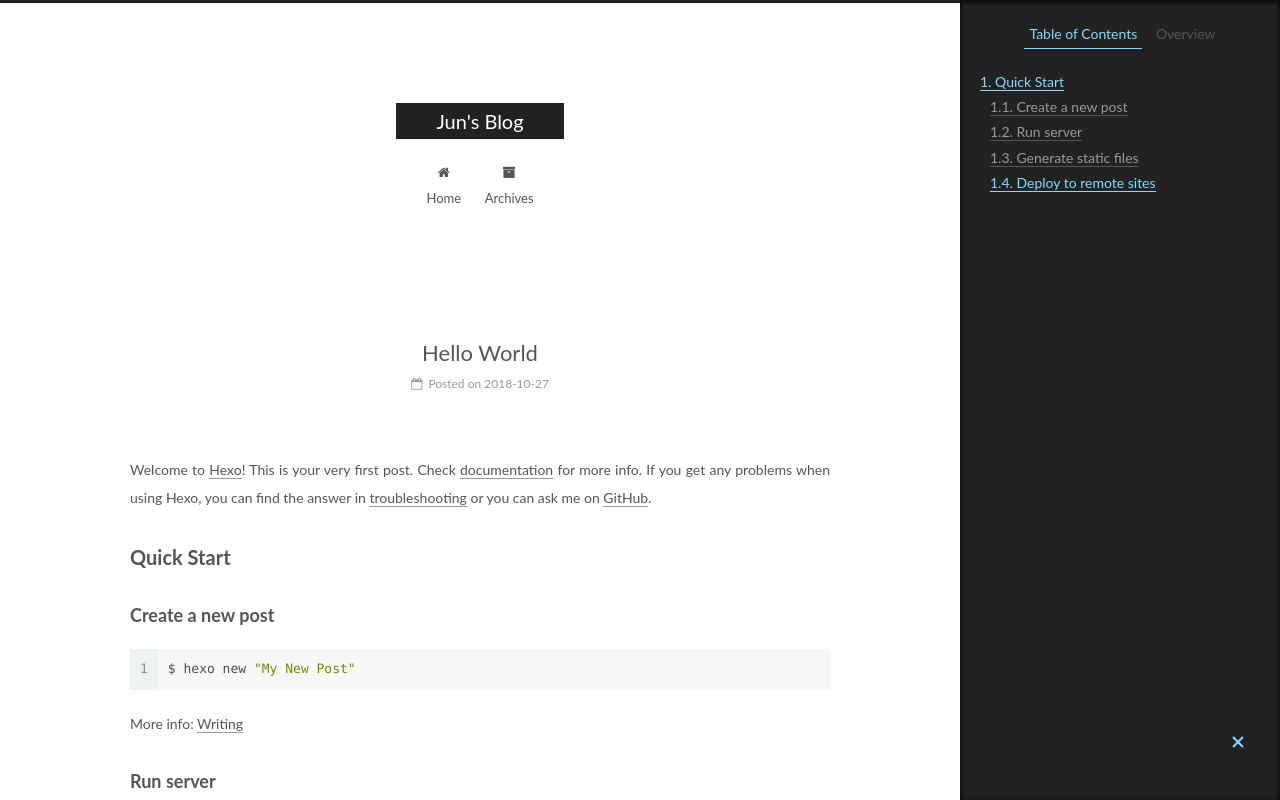
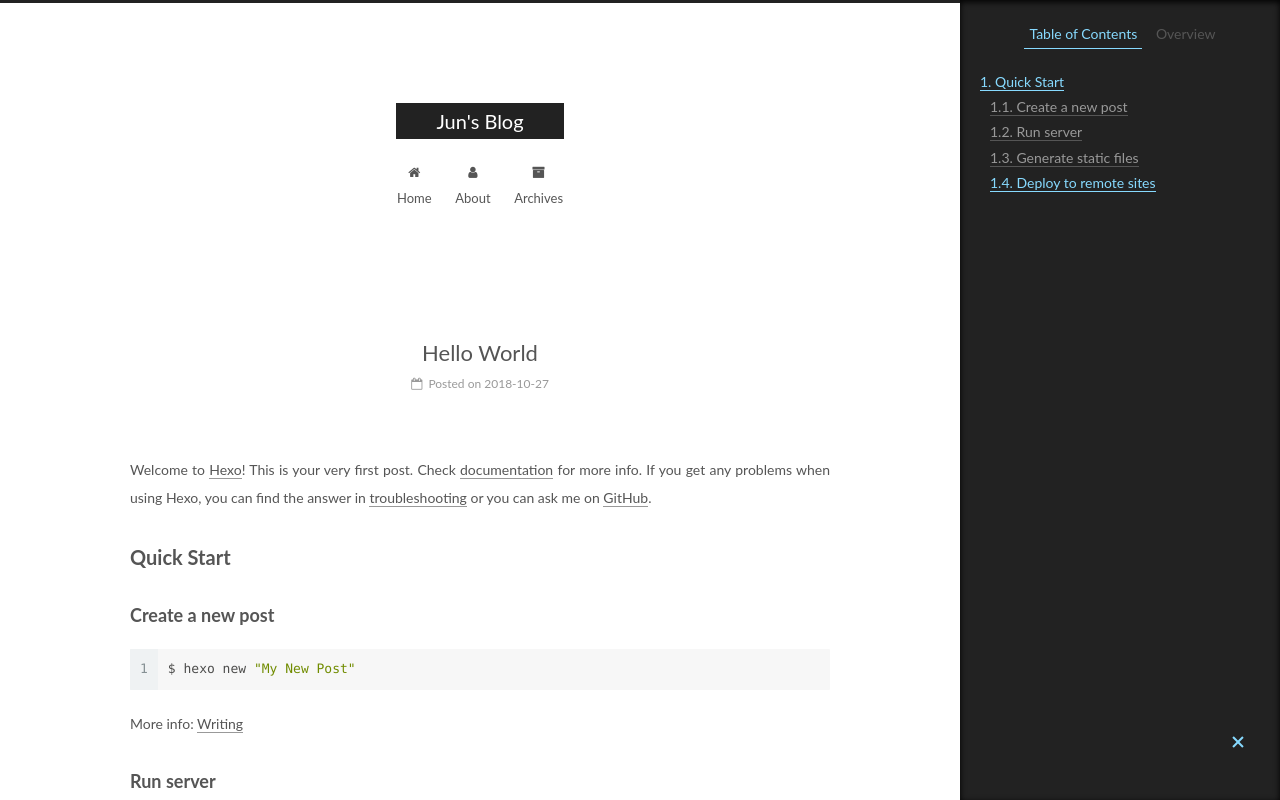
Before and after one commit to mklsw/mklsw.github.io, a plain HTML site: page 2018/10/27/hello-world/index.html in a window 1280 px wide. Shown: the top 800 px of the page. Drawn offline with Linux system fonts and the light colour scheme.

Commit message:
Site updated: 2018-10-27 10:53:21

```diff
--- a/2018/10/27/hello-world/index.html
+++ b/2018/10/27/hello-world/index.html
@@ -186,6 +186,16 @@
               <i class="menu-item-icon fa fa-fw fa-home"></i> <br>
 
             Home
+          </a>
+        </li>
+
+
+        <li class="menu-item menu-item-about">
+          <a href="/about/" rel="section">
+
+              <i class="menu-item-icon fa fa-fw fa-user"></i> <br>
+
+            About
           </a>
         </li>
 
--- a/css/main.css
+++ b/css/main.css
@@ -1822,7 +1822,7 @@ pre .javascript .function {
   width: 4px;
   height: 4px;
   border-radius: 50%;
-  background: #53086e;
+  background: #42713e;
 }
 .links-of-blogroll {
   font-size: 13px;
```
Also changed, not shown: archives/2018/10/index.html (+10 -0 lines), archives/2018/index.html (+10 -0 lines), archives/index.html (+10 -0 lines), index.html (+10 -0 lines).
